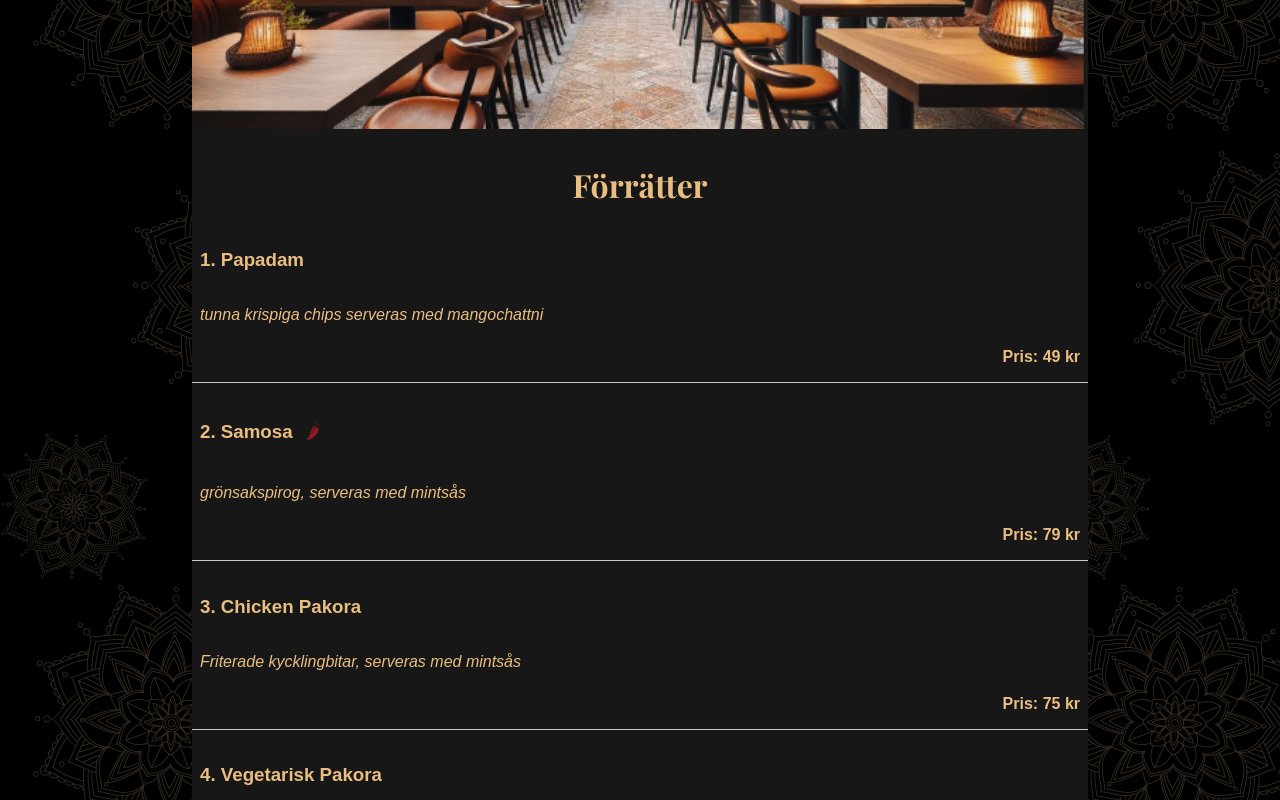
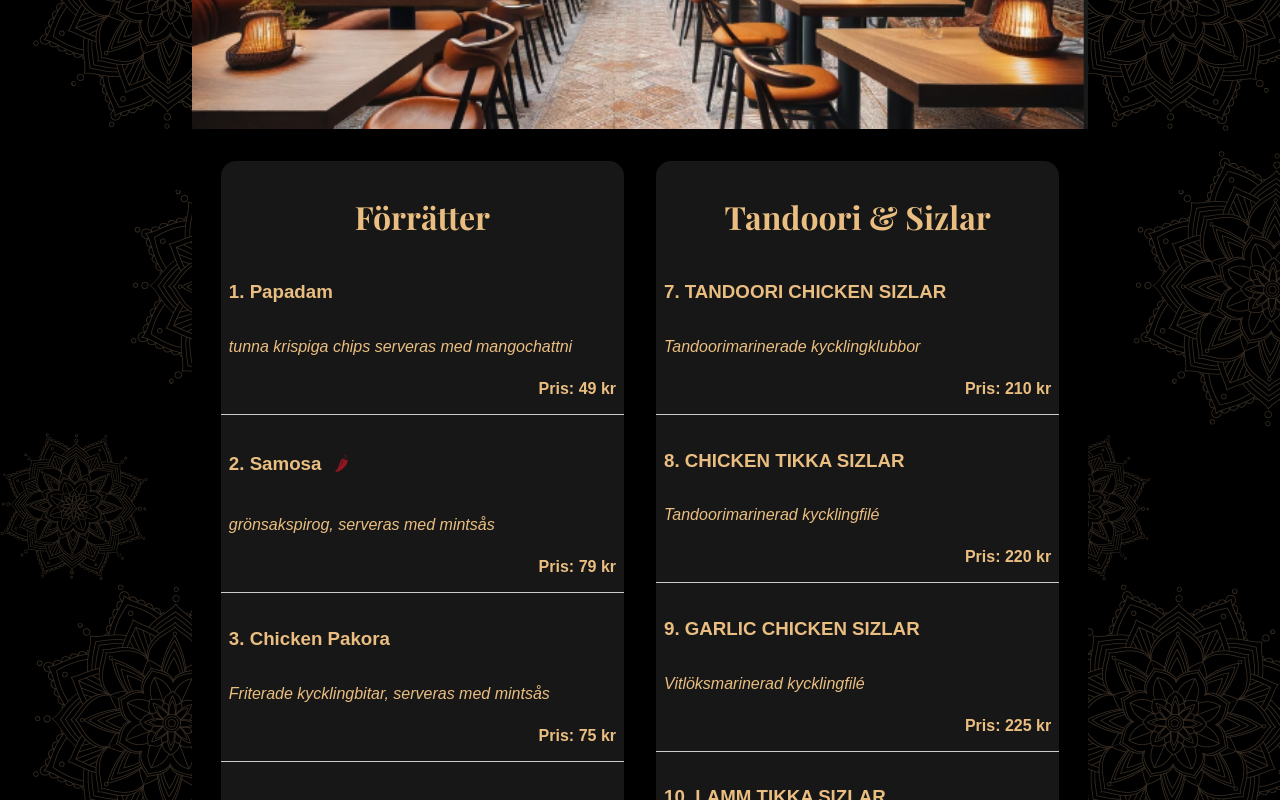
Before and after one commit to Medieinstitutet/the-restaurant-team8, a React (Vite) app: page /menu in a window 1280 px wide. Shown: the part 580-1380 px from the top of the page. Built offline with nearby package versions, Linux system fonts and the light colour scheme; a web font is replaced by a local one.

Commit message:
menu page made responsive

```diff
--- a/src/components/menu/FoodMenu.scss
+++ b/src/components/menu/FoodMenu.scss
@@ -0,0 +1,8 @@
+.foodMenu{
+
+    margin-top: 2rem;
+    width: 100%;
+    display: flex;
+    flex-wrap: wrap;
+    justify-content: center;
+}
--- a/src/components/menu/FoodMenu.tsx
+++ b/src/components/menu/FoodMenu.tsx
@@ -1,13 +1,14 @@
 import menuJson from "../menu/menu.json";
 import { IMenuData } from "../../models/IMenuData";
 import { MenuCategory } from "../menuCategory/menuCategory";
-
+import './FoodMenu.scss'
 const menuData: IMenuData = menuJson;
 
 export const FoodMenu = () => {
   // console.log(menuData);
   return (
     <>
+      <div className="foodMenu">
         {menuData.categories.map((category, index) => (
           <MenuCategory
             key={index}
@@ -16,6 +17,7 @@ export const FoodMenu = () => {
             images={category.images}
           />
         ))}
+      </div>
     </>
   );
 };
--- a/src/components/menuCategory/menuCategory.scss
+++ b/src/components/menuCategory/menuCategory.scss
@@ -1,10 +1,14 @@
 .menu-category {
+  border-radius: 15px;
     margin-bottom: 2rem;
     padding-bottom: 1rem;
     display: flex;
     flex-direction: column;
     align-items: flex-start;
    background-color: #171717;
+   width: 100%;
+   margin-left: 1rem;
+   margin-right: 1rem;
 }
 
 .menu-category-title {
@@ -39,3 +43,9 @@
       font-size: 0.875rem;
     }
   }
+
+@media screen and (min-width: 1024px){
+  .menu-category{
+    width: 45%;
+  }
+}
```
Lines whose indentation alone changed are shown as unchanged.
